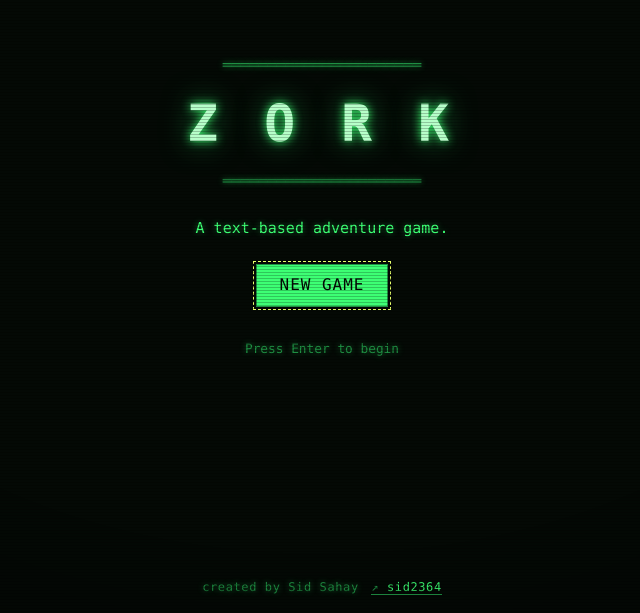
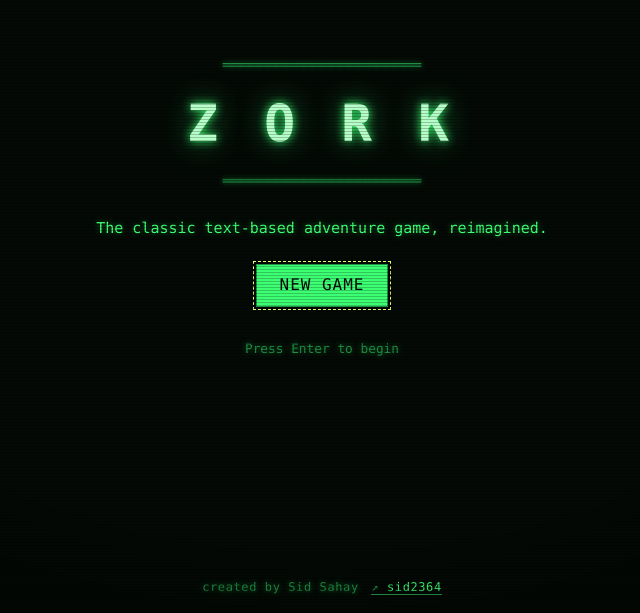
Before and after one commit to sid2364/typezork, a website built with Vite: page index.html in a window 1280 px wide. Shown: the part 187-800 px from the top of the page, without its empty margins (318-958 px from the left). Built offline with nearby package versions, Linux system fonts and the light colour scheme.

Commit message:
update desc

```diff
--- a/index.html
+++ b/index.html
@@ -117,7 +117,7 @@
           <p class="title-screen__rule" aria-hidden="true">══════════════════════</p>
           <h1 id="title-heading" class="title-screen__heading">Z O R K</h1>
           <p class="title-screen__rule" aria-hidden="true">══════════════════════</p>
-          <p class="title-screen__sub">A text-based adventure game.</p>
+          <p class="title-screen__sub">The classic text-based adventure game, reimagined.</p>
           <div class="title-screen__buttons">
             <button type="button" class="btn btn--big" id="continue-button" hidden>Continue</button>
             <button type="button" class="btn btn--big" id="new-button">New game</button>
```
